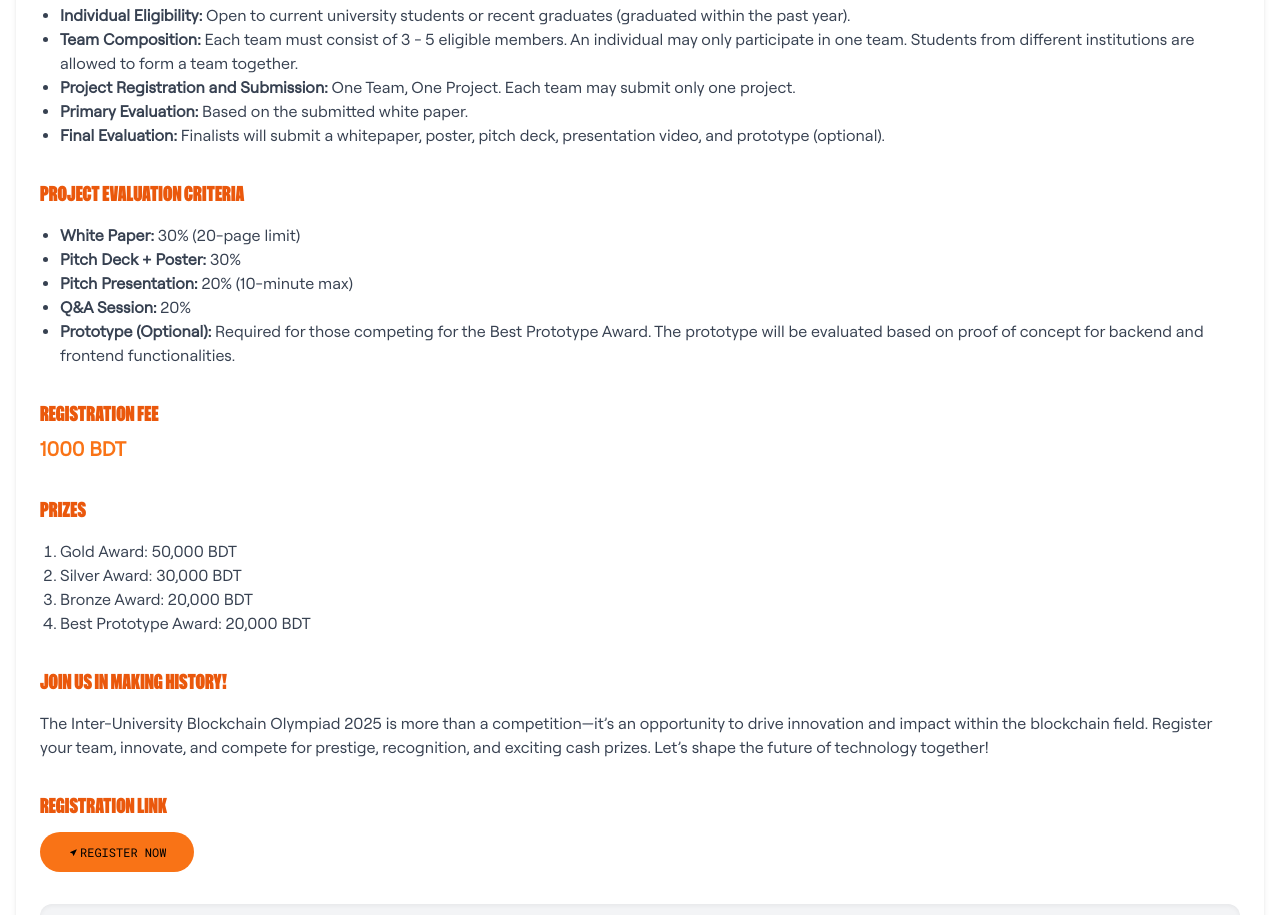
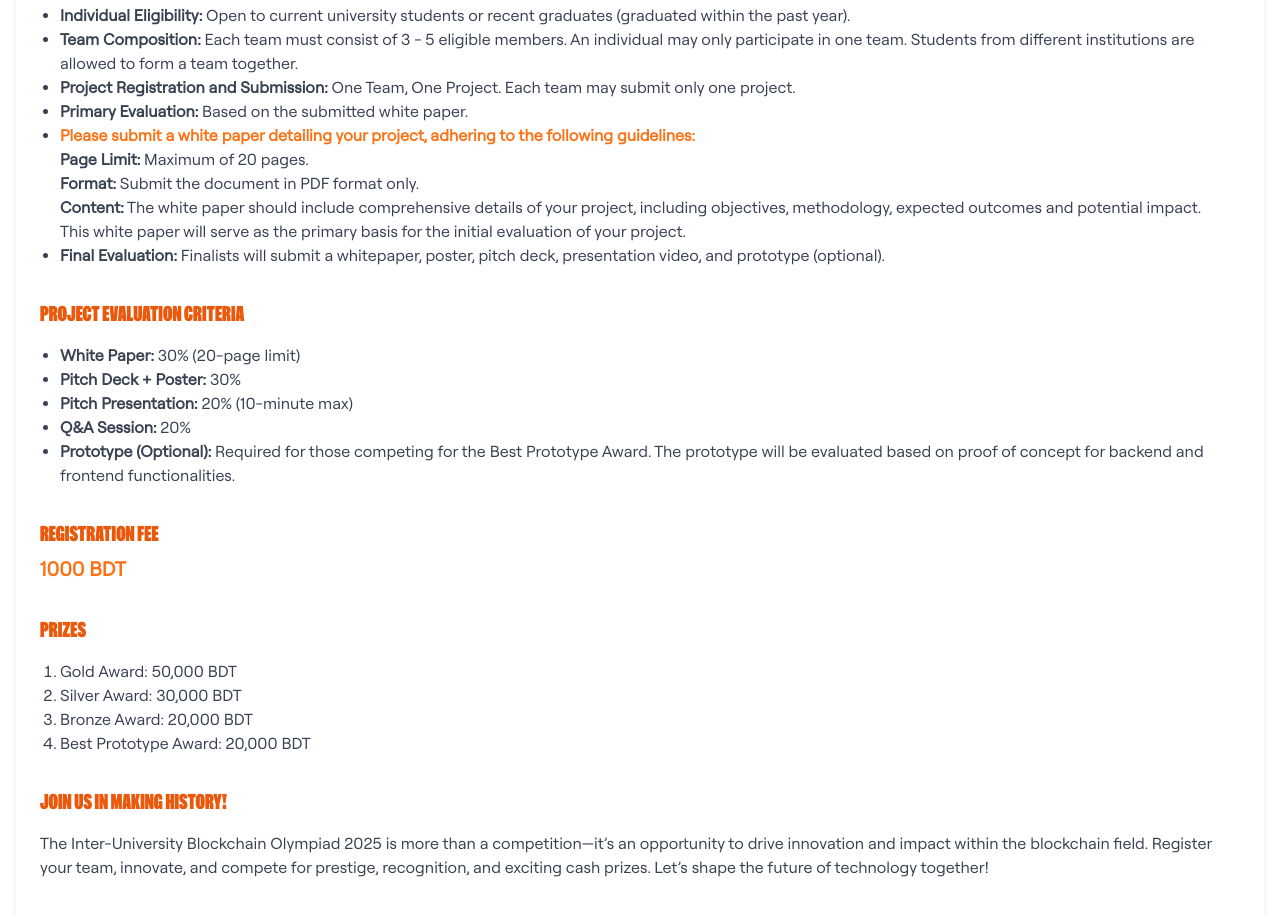
Before and after one commit to RuntimeError30/UIU-CSE-FEST-2025-Final-Repository, a React (Vite) app: page /blockchain in a window 1280 px wide. Shown: the part 780-1695 px from the top of the page. Built offline with nearby package versions, Linux system fonts and the light colour scheme; a web font is replaced by a local one.

Commit message:
Blockchain olym Details Updated in the guidelines

```diff
--- a/src/components/Blockchain.jsx
+++ b/src/components/Blockchain.jsx
@@ -51,6 +51,12 @@ const Blockchain = () => {
             <li><strong>Team Composition:</strong> Each team must consist of 3 - 5 eligible members. An individual may only participate in one team. Students from different institutions are allowed to form a team together.</li>
             <li><strong>Project Registration and Submission:</strong> One Team, One Project. Each team may submit only one project.</li>
             <li><strong>Primary Evaluation:</strong> Based on the submitted white paper.</li>
+            <li><span className="text-orange-500 font-bold">Please submit a white paper detailing your project, adhering to the following guidelines:</span> <br />
+                <span className="font-bold">Page Limit:</span> Maximum of 20 pages. <br />
+                <span className="font-bold">Format:</span> Submit the document in PDF format only. <br />
+                <spac className="font-bold">Content:</spac> The white paper should include comprehensive details of your project, including objectives, methodology, expected outcomes and potential impact. <br />
+                This white paper will serve as the primary basis for the initial evaluation of your project. <br />
+            </li>
             <li><strong>Final Evaluation:</strong> Finalists will submit a whitepaper, poster, pitch deck, presentation video, and prototype (optional).</li>
           </ul>
         </section>
```
